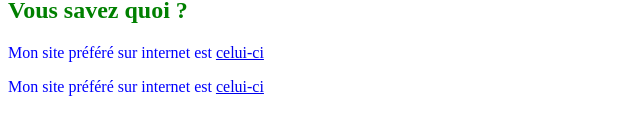
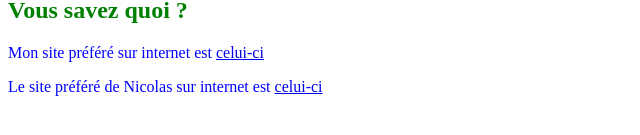
Before and after one commit to nicolas745/projeta2, a plain HTML site: page index.html in a window 1280 px wide. Shown: the part 121-256 px from the top of the page, without its empty margins (0-640 px from the left). Drawn offline with Linux system fonts and the light colour scheme.

Commit message:
Création d'une branche

```diff
--- a/index.html
+++ b/index.html
@@ -12,7 +12,7 @@
     <p>Attention! Ce super site n'est pas encore terminé...</p>
     <h2>Vous savez quoi ?</h2>
     <p>Mon site préféré sur internet est <a href="http://www.google.com">celui-ci</a></p>
-    <p>Mon site préféré sur internet est <a href="https://www.youtube.com">celui-ci</a></p>
+    <p>Le site préféré de Nicolas sur internet est <a href="https://www.youtube.com">celui-ci</a></p>
 </body>
 
 </html>
```
